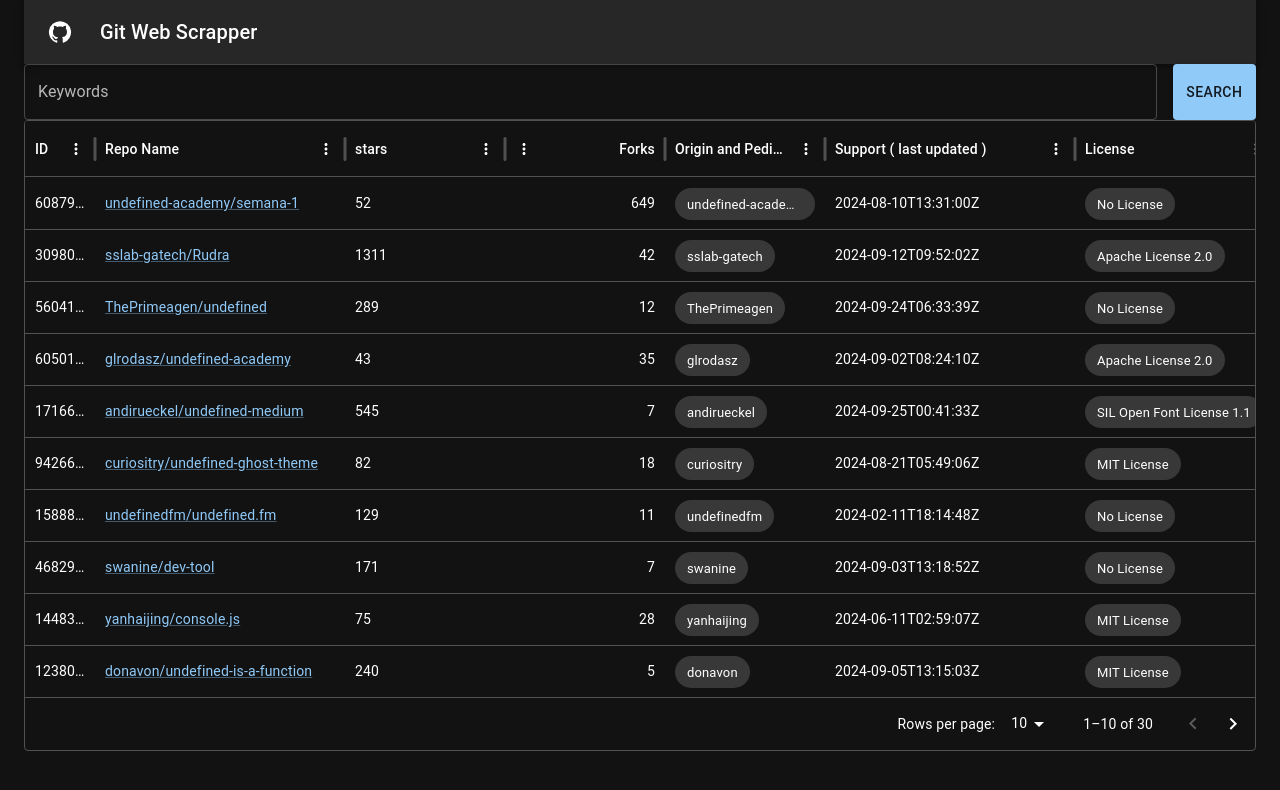
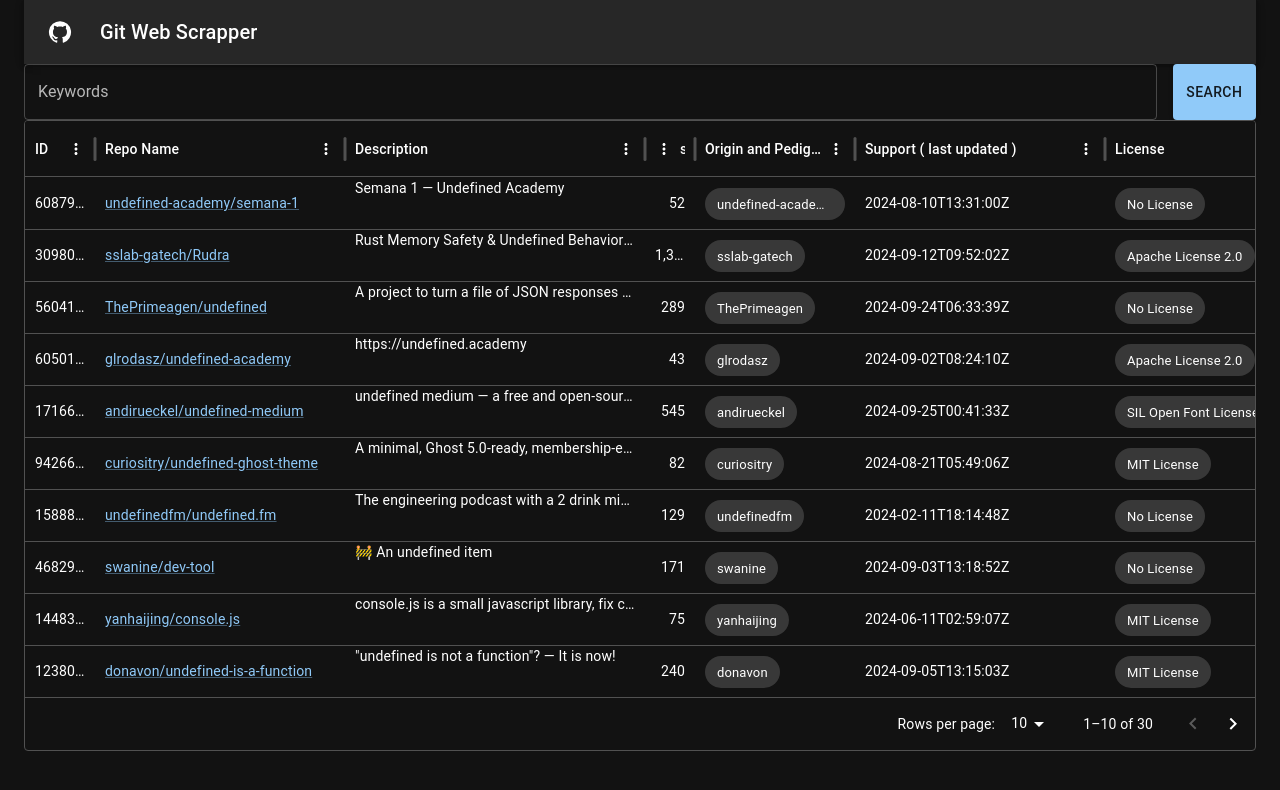
Before and after one commit to bhavya132k/Git-Web-Scrapper, a React (Vite) app in the folder frontend/: page / in a window 1280 px wide. Shown: the top 790 px of the page. Built offline with nearby package versions, Linux system fonts and the light colour scheme.

Commit message:
ticket 3.7

```diff
--- a/frontend/src/components/RepoTable.tsx
+++ b/frontend/src/components/RepoTable.tsx
@@ -3,7 +3,7 @@
 import { DataGrid, GridColDef } from "@mui/x-data-grid";
 import { useNavigate } from "react-router-dom"; // useNavigate in the parent component
 import data from "../data/dummy.json";
-import { Chip, Link } from "@mui/material";
+import { Chip, Link, Tooltip, Typography } from "@mui/material";
 
 export default function RepoTable() {
   const navigate = useNavigate(); // Hook should be used here, in the parent component
@@ -13,12 +13,13 @@
       field: "id",
       headerName: "ID",
       width: 70,
-      hideable:true
+      hideable: true,
     },
     {
       field: "full_name",
       headerName: "Repo Name",
       width: 250,
+      type: "string",
       renderCell: (params) => (
         <Link href={params.row.html_url} target="_blank">
           {params.row.full_name}
@@ -26,20 +27,29 @@
       ),
     },
     {
+      field: "description",
+      headerName: "Description",
+      type: "string",
+      width: 300,
+      renderCell: (params) => (
+        <Tooltip title={params.row.description ? params.row.description : "N/A"}>
+          <Typography variant="body2" noWrap>
+            {params.row.description ? params.row.description : "N/A"}
+          </Typography>
+        </Tooltip>
+      ),
+    },
+    {
       field: "stargazers_count",
       headerName: "stars",
-      width: 160,
-    },
-    {
-      field: "forks_count",
-      headerName: "Forks",
       type: "number",
-      width: 160,
+      width: 40,
     },
     {
       field: "owner.login",
       headerName: "Origin and Pedigree",
       width: 160,
+      sortable: false,
       renderCell: (params) => (
         <Chip label={params.row.owner.login ? params.row.owner.login : "N/A"} />
       ),
@@ -53,8 +63,15 @@
       field: "license.name",
       headerName: "License",
       width: 200,
+      sortable: false,
       renderCell: (params) => (
-        <Chip label={params.row.license ? (params.row.license.name || "No License") : "No License"} />
+        <Chip
+          label={
+            params.row.license
+              ? params.row.license.name || "No License"
+              : "No License"
+          }
+        />
       ),
     },
 
@@ -64,6 +81,7 @@
       width: 200,
       sortable: false,
       filterable: false,
+      type: "actions",
       renderCell: (params) => (
         <Button
           variant="contained"
```
Also changed, not shown: frontend/src/ProjectsTable.tsx (deleted, +0 -43 lines).
